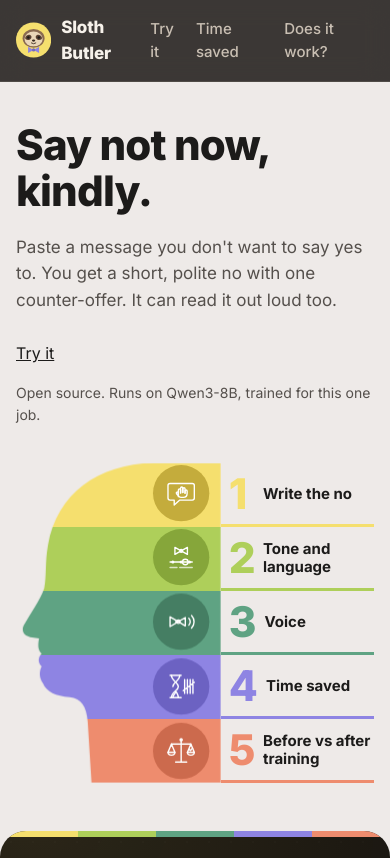
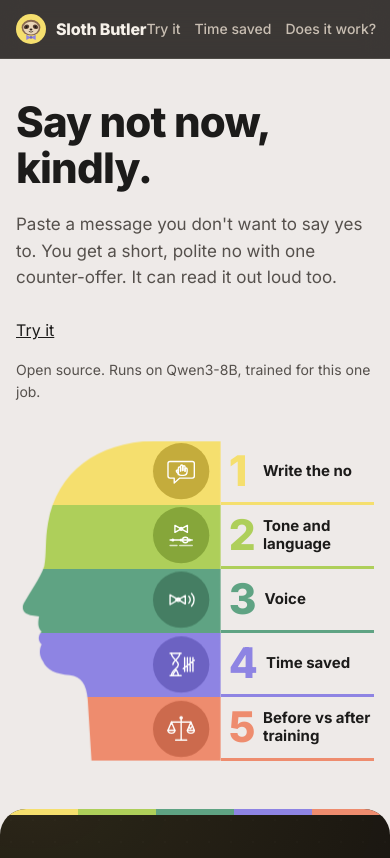
Before and after one commit to comzzy/sloth-butler, a Next.js app in the folder web/: page / in a window 390 px wide. Shown: the top 858 px of the page. Built offline with nearby package versions, Linux system fonts and the light colour scheme.

Commit message:
Keep mobile nav on one line

```diff
--- a/web/app/globals.css
+++ b/web/app/globals.css
@@ -274,3 +274,7 @@ button{font:inherit}
   *,*::before,*::after{animation-duration:.01ms!important;animation-iteration-count:1!important;animation-delay:0s!important;transition-duration:.01ms!important;transition-delay:0s!important}
 }
 .reply-body:has(.reply-filled){justify-content:flex-start}
+
+.site-header .brand span,nav a{white-space:nowrap}
+@media (max-width:480px){nav{gap:14px}nav a{font-size:14px}.site-header .brand span{font-size:16px}.site-header .brand svg{width:30px;height:30px}}
+@media (max-width:360px){.site-header .brand span{display:none}}
```
Also changed, not shown: web/screenshots/v4-desktop-numbers.png (added), web/screenshots/v4-mobile-numbers.png (added).
